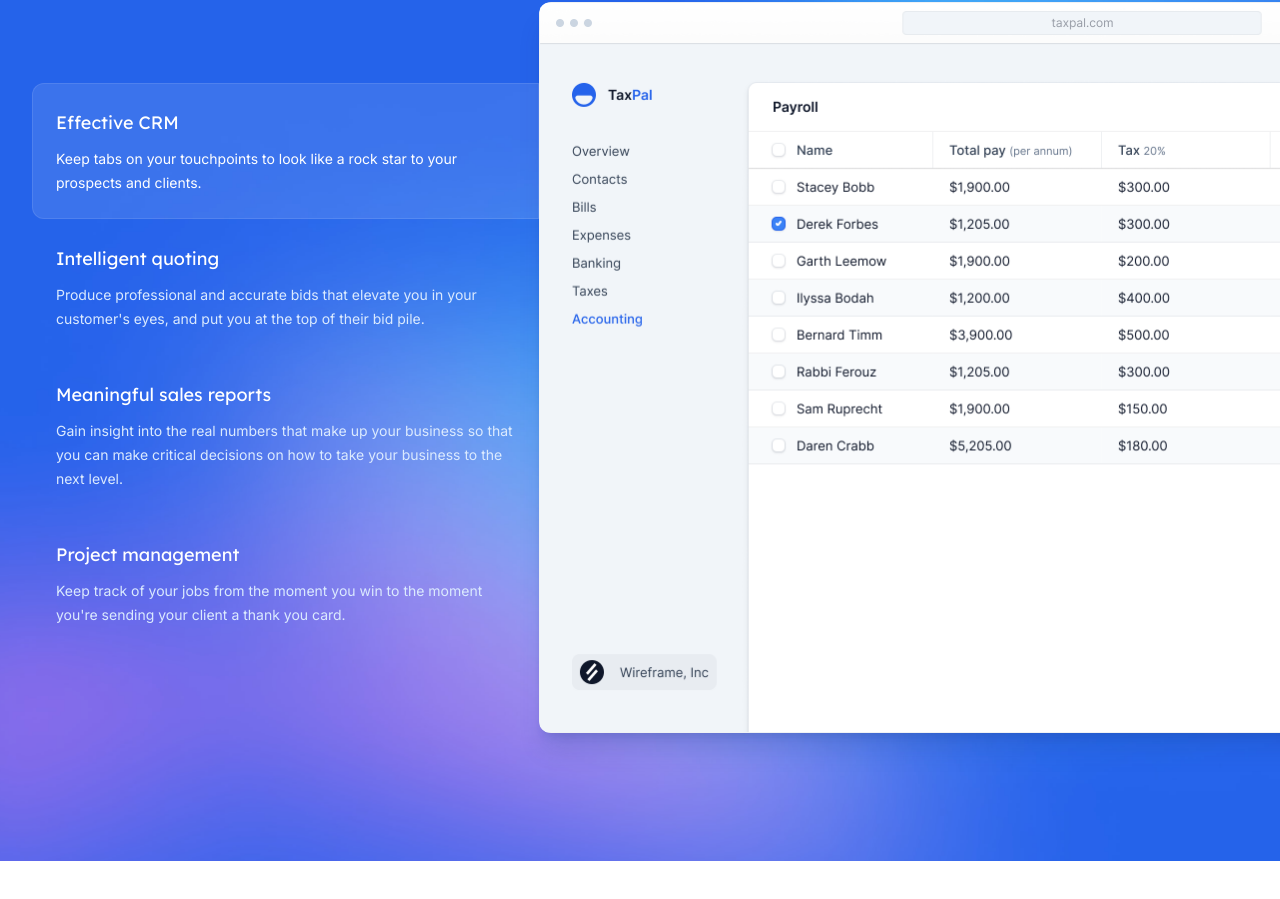
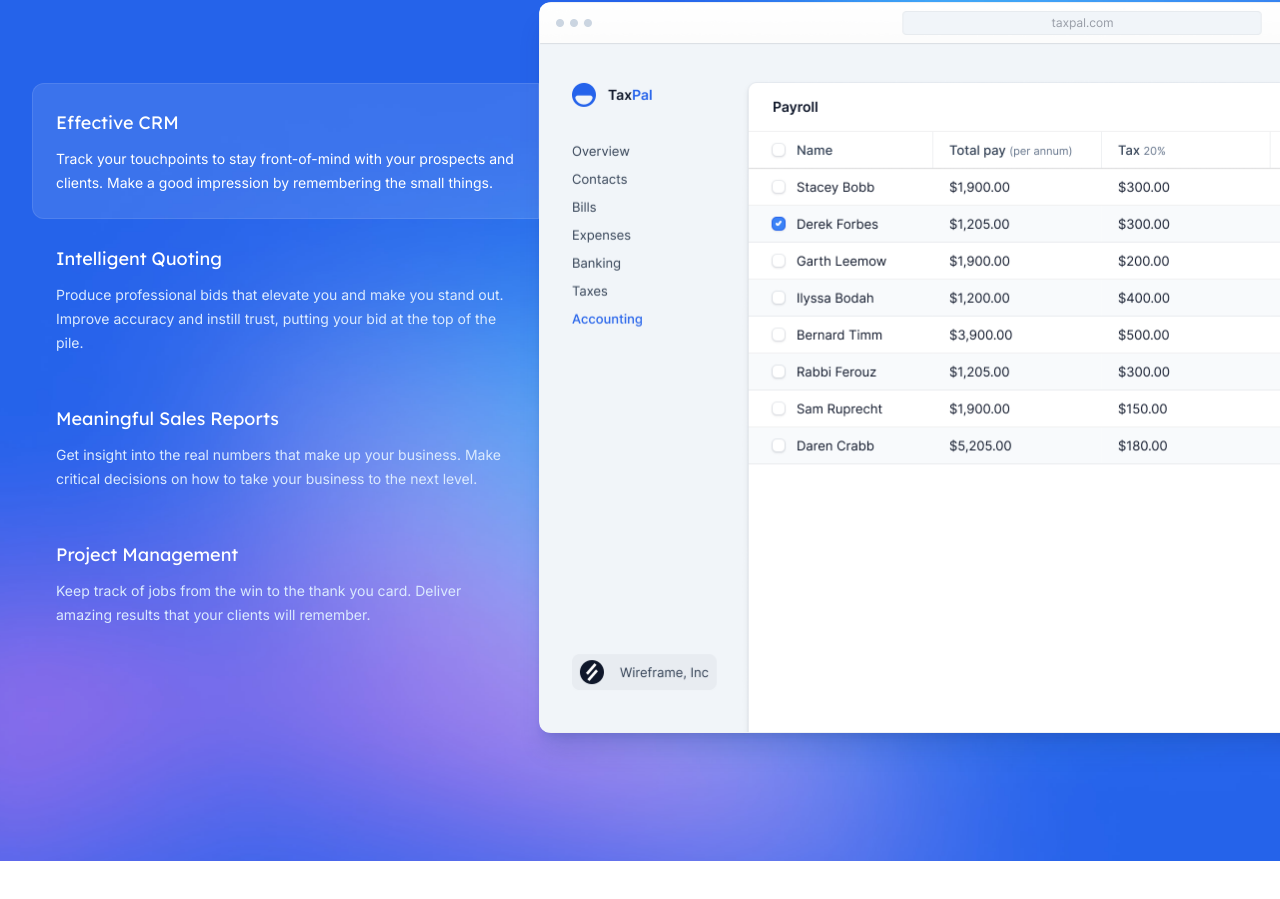
Before and after one commit to databasically/repsmart-web, a Next.js app: page / in a window 1280 px wide. Shown: the part 1346-2245 px from the top of the page. Built offline with nearby package versions, Linux system fonts and the light colour scheme.

Commit message:
improve primary feature copy

```diff
--- a/src/components/PrimaryFeatures.jsx
+++ b/src/components/PrimaryFeatures.jsx
@@ -14,25 +14,25 @@
   {
     title: 'Effective CRM',
     description:
-      "Keep tabs on your touchpoints to look like a rock star to your prospects and clients.",
+      "Track your touchpoints to stay front-of-mind with your prospects and clients. Make a good impression by remembering the small things.",
     image: screenshotPayroll,
   },
   {
-    title: 'Intelligent quoting',
+    title: 'Intelligent Quoting',
     description:
-      "Produce professional and accurate bids that elevate you in your customer's eyes, and put you at the top of their bid pile.",
+      "Produce professional bids that elevate you and make you stand out. Improve accuracy and instill trust, putting your bid at the top of the pile.",
     image: screenshotExpenses,
   },
   {
-    title: 'Meaningful sales reports',
+    title: 'Meaningful Sales Reports',
     description:
-      "Gain insight into the real numbers that make up your business so that you can make critical decisions on how to take your business to the next level.",
+      "Get insight into the real numbers that make up your business. Make critical decisions on how to take your business to the next level.",
     image: screenshotVatReturns,
   },
   {
-    title: 'Project management',
+    title: 'Project Management',
     description:
-      "Keep track of your jobs from the moment you win to the moment you're sending your client a thank you card.",
+      "Keep track of jobs from the win to the thank you card. Deliver amazing results that your clients will remember. ",
     image: screenshotReporting,
   },
 ]
```
